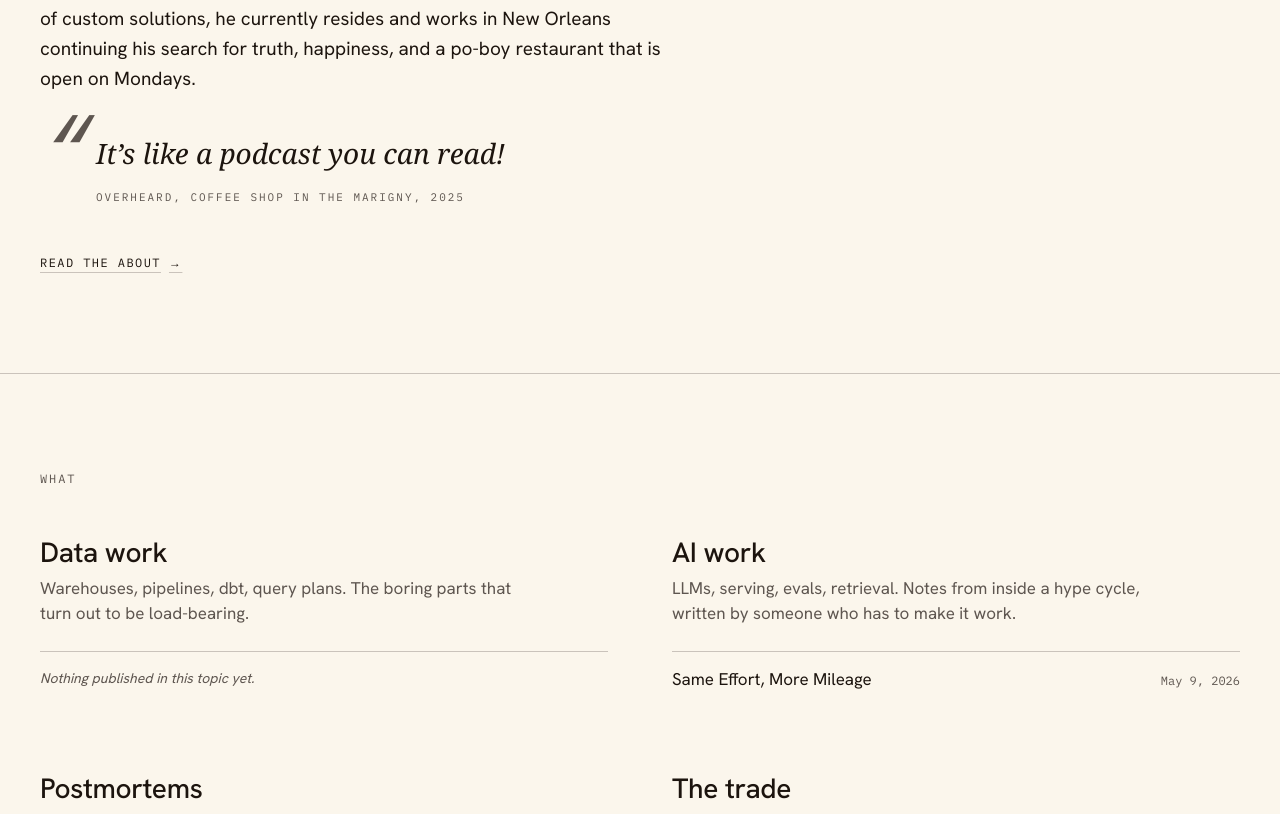
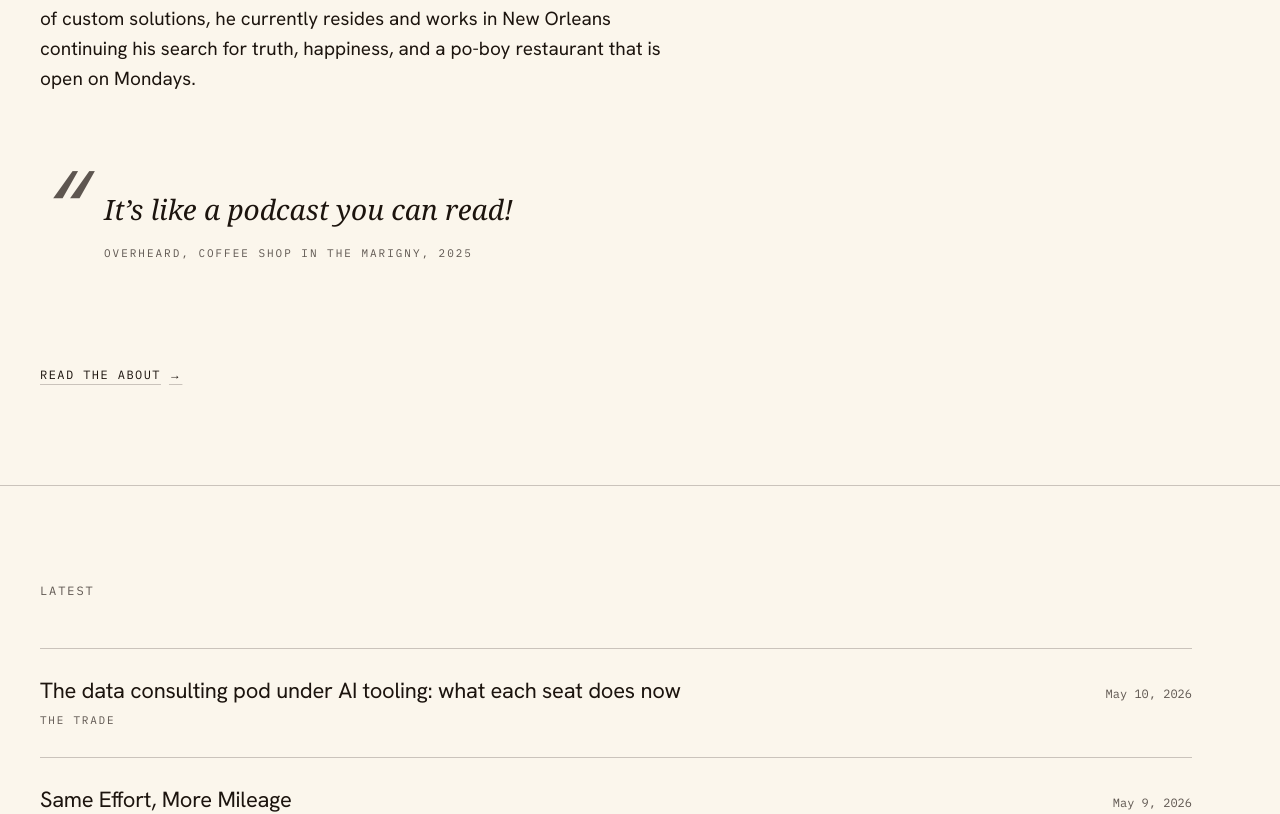
Before and after one commit to jratte-dev/typecastdata-ai, a Next.js app: page / in a window 1280 px wide. Shown: the part 960-1774 px from the top of the page. Built offline with nearby package versions, Linux system fonts and the light colour scheme; no server answers.

Commit message:
Show 5 latest posts on home; loosen BioStrip pull quote (#14)

```diff
--- a/src/app/page.tsx
+++ b/src/app/page.tsx
@@ -4,11 +4,10 @@ import { BrickNav } from "./BrickNav";
 import { SiteFooter } from "./SiteFooter";
 import {
   getAllArticles,
-  getArticlesByTopic,
   formatDate,
   type Article,
 } from "@/lib/content/articles";
-import { TOPICS } from "@/lib/content/topics";
+import { topicMeta } from "@/lib/content/topics";
 
 export const metadata: Metadata = {
   title: { absolute: "Typecast Data AI — John Ratté" },
@@ -19,6 +18,7 @@ export const metadata: Metadata = {
 export default function HomePage() {
   const all = getAllArticles();
   const latest = all[0] ?? null;
+  const recent = all.slice(0, 5);
 
   return (
     <div className="bg-[color:var(--paper)] text-[color:var(--ink)]">
@@ -26,7 +26,7 @@ export default function HomePage() {
 
       <main id="main">
         <BioStrip />
-        <TopicClusters />
+        <LatestPosts articles={recent} />
         <ArchiveLink />
       </main>
 
@@ -196,7 +196,7 @@ function BioStrip() {
           continuing his search for truth, happiness, and a po-boy
           restaurant that is open on Mondays.
         </p>
-        <figure className="relative my-10 pl-10 sm:pl-14">
+        <figure className="relative my-16 sm:my-24 pl-12 sm:pl-16">
           <span
             aria-hidden
             className="absolute left-0 top-[-0.35em] text-[5rem] sm:text-[6rem] leading-none italic text-[color:var(--ink-muted)] select-none"
@@ -219,74 +219,41 @@ function BioStrip() {
 }
 
 /* -------------------------------------------------------------- *
- * Topic clusters — four doors into the writing
+ * Latest posts — flat reverse-chronological list, five most recent
  * -------------------------------------------------------------- */
 
-function TopicClusters() {
+function LatestPosts({ articles }: { articles: Article[] }) {
   return (
     <section
-      aria-labelledby="topics-heading"
+      aria-labelledby="latest-heading"
       className="px-6 sm:px-10 max-w-[88rem] mx-auto pb-20 sm:pb-28 border-t border-[color:var(--hairline)] pt-16 sm:pt-24"
     >
       <h2
-        id="topics-heading"
+        id="latest-heading"
         className="font-mono text-[12px] uppercase tracking-[0.16em] text-[color:var(--ink-muted)] mb-12"
       >
-        What
+        Latest
       </h2>
 
-      <div className="grid gap-x-16 gap-y-16 lg:grid-cols-2">
-        {TOPICS.map((meta) => (
-          <ClusterPanel
-            key={meta.id}
-            name={meta.name}
-            dek={meta.dek}
-            articles={getArticlesByTopic(meta.id, 3)}
-          />
-        ))}
-      </div>
-    </section>
-  );
-}
-
-function ClusterPanel({
-  name,
-  dek,
-  articles,
-}: {
-  name: string;
-  dek: string;
-  articles: Article[];
-}) {
-  return (
-    <div>
-      <h3
-        className="
-          font-sans font-medium tracking-[-0.012em]
-          text-[26px] sm:text-[28px] leading-[1.15]
-          text-[color:var(--ink)]
-        "
-      >
-        {name}
-      </h3>
-      <p className="mt-2 text-[16px] sm:text-[17px] leading-[1.5] text-[color:var(--ink-muted)] max-w-[52ch]">
-        {dek}
-      </p>
-
       {articles.length === 0 ? (
-        <p className="mt-6 pt-4 border-t border-[color:var(--hairline)] text-[14px] text-[color:var(--ink-muted)] italic">
-          Nothing published in this topic yet.
+        <p className="text-[14px] text-[color:var(--ink-muted)] italic">
+          Nothing published yet.
         </p>
       ) : (
-        <ul className="mt-6 divide-y divide-[color:var(--hairline)] border-t border-[color:var(--hairline)]">
+        <ul className="divide-y divide-[color:var(--hairline)] border-t border-[color:var(--hairline)] max-w-[72rem]">
           {articles.map((article) => (
             <li key={article.slug}>
               <Link
                 href={article.href}
-                className="grid grid-cols-[1fr_auto] gap-6 items-baseline py-4 group transition-colors duration-150"
+                className="grid grid-cols-[1fr_auto] gap-6 sm:gap-10 items-baseline py-6 sm:py-7 group transition-colors duration-150"
               >
-                <span className="text-[17px] leading-[1.4] transition-colors duration-150 text-[color:var(--ink)] group-hover:text-[color:var(--brick-deep)]">
-                  {article.title}
+                <span>
+                  <span className="block font-sans text-[20px] sm:text-[22px] leading-[1.25] tracking-[-0.012em] text-[color:var(--ink)] group-hover:text-[color:var(--brick-deep)] transition-colors duration-150">
+                    {article.title}
+                  </span>
+                  <span className="mt-2 block font-mono text-[11px] uppercase tracking-[0.16em] text-[color:var(--ink-muted)]">
+                    {topicMeta(article.topic).name}
+                  </span>
                 </span>
                 <time
                   dateTime={article.date}
@@ -299,7 +266,7 @@ function ClusterPanel({
           ))}
         </ul>
       )}
-    </div>
+    </section>
   );
 }
 
```
